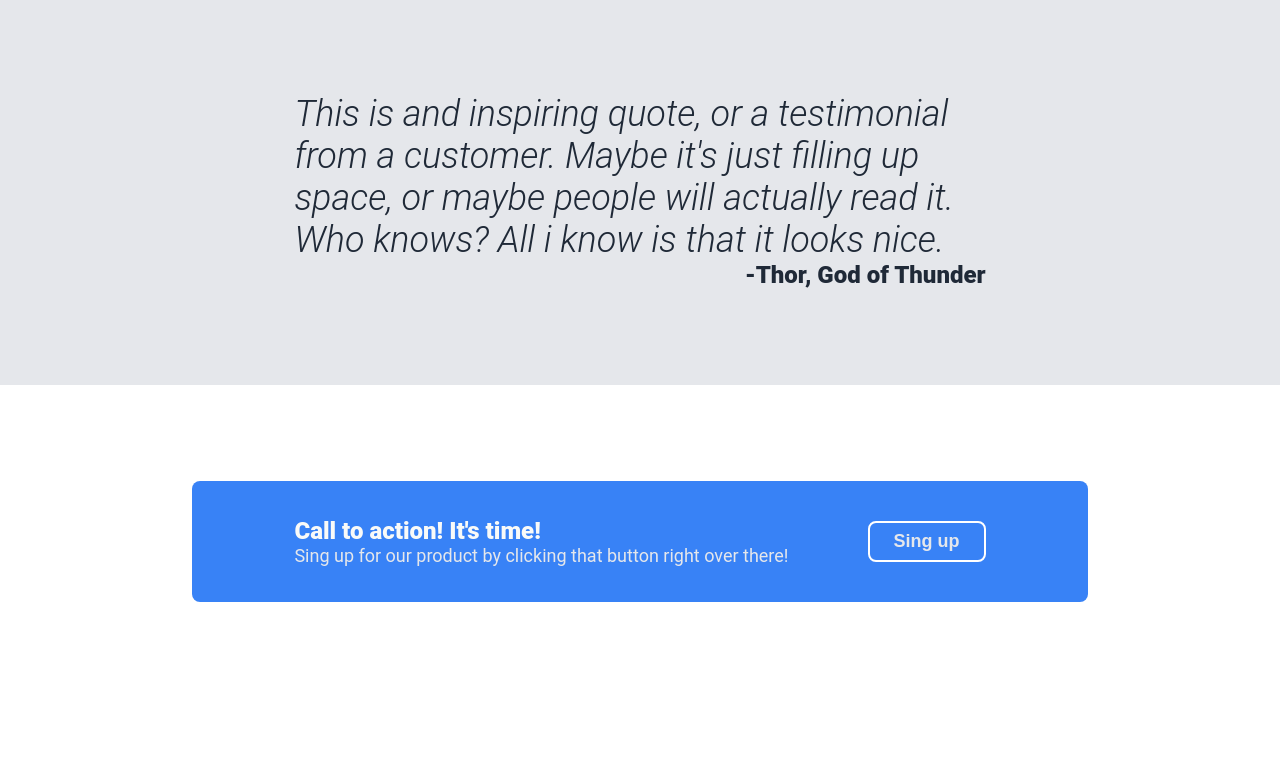
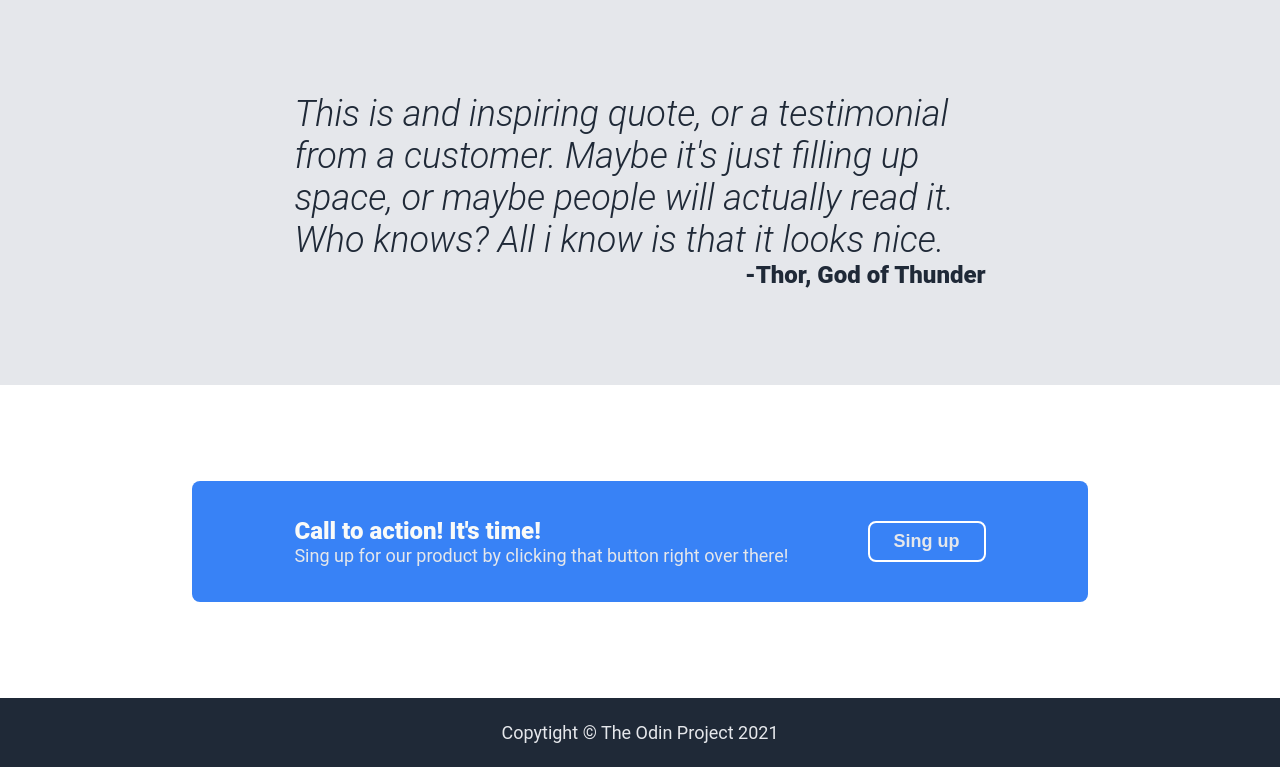
Before and after one commit to szy251/TheOdinProject, a plain HTML site: page foundations/projects/landing-page/index.html in a window 1280 px wide. Shown: the part 894-1661 px from the top of the page. Before the commit the page ends 1592 px from the top, so only its background shows below. Drawn offline with Linux system fonts and the light colour scheme.

Commit message:
Add footer section

```diff
--- a/foundations/projects/landing-page/index.html
+++ b/foundations/projects/landing-page/index.html
@@ -60,5 +60,7 @@
             </div>
             <button class="sing">Sing up</button>
         </div>
+
+        <div class="footer">Copytight &#169; The Odin Project 2021</div>
     </body>
 </html>
--- a/foundations/projects/landing-page/styles.css
+++ b/foundations/projects/landing-page/styles.css
@@ -34,7 +34,8 @@ body{
 .secondary_text,
 .placeholder,
 .sing,
-.banner_secondary{
+.banner_secondary,
+.footer{
     text-decoration: none;
     color: #E5E7EB;
     font-size: 18px;
@@ -148,3 +149,11 @@ body{
 .banner .sing:active{
     border: 2px solid rgb(181, 181, 181);
 }
+
+.footer{
+    background-color: #1F2937;
+    padding: 24px 0;
+    flex: auto;
+    align-content: center;
+    text-align: center;
+}
```
